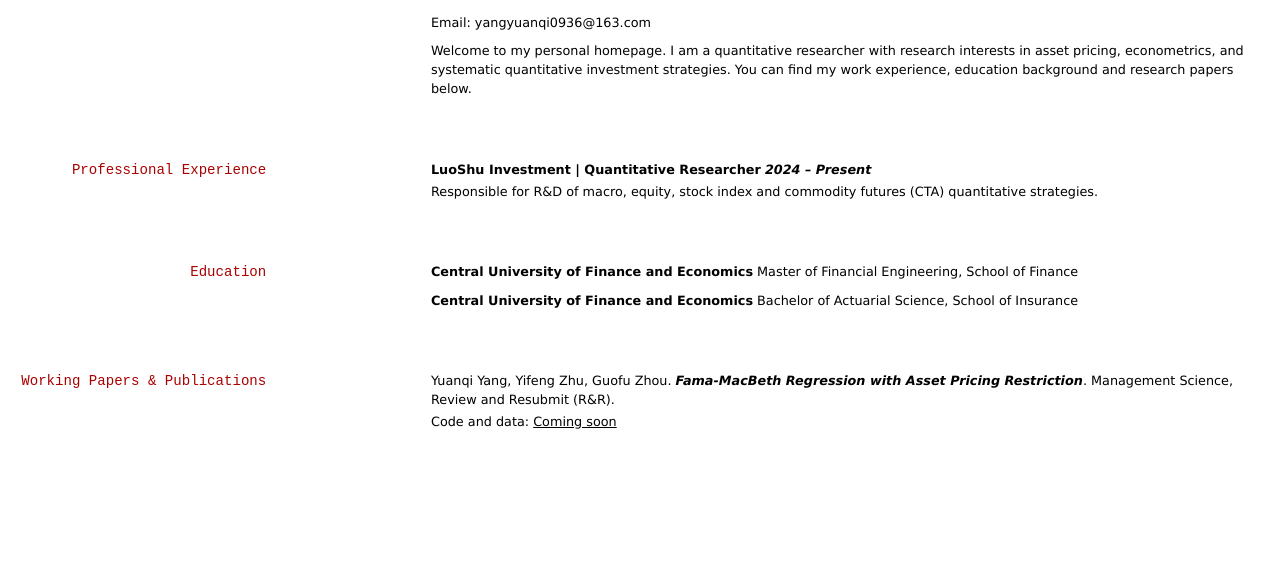
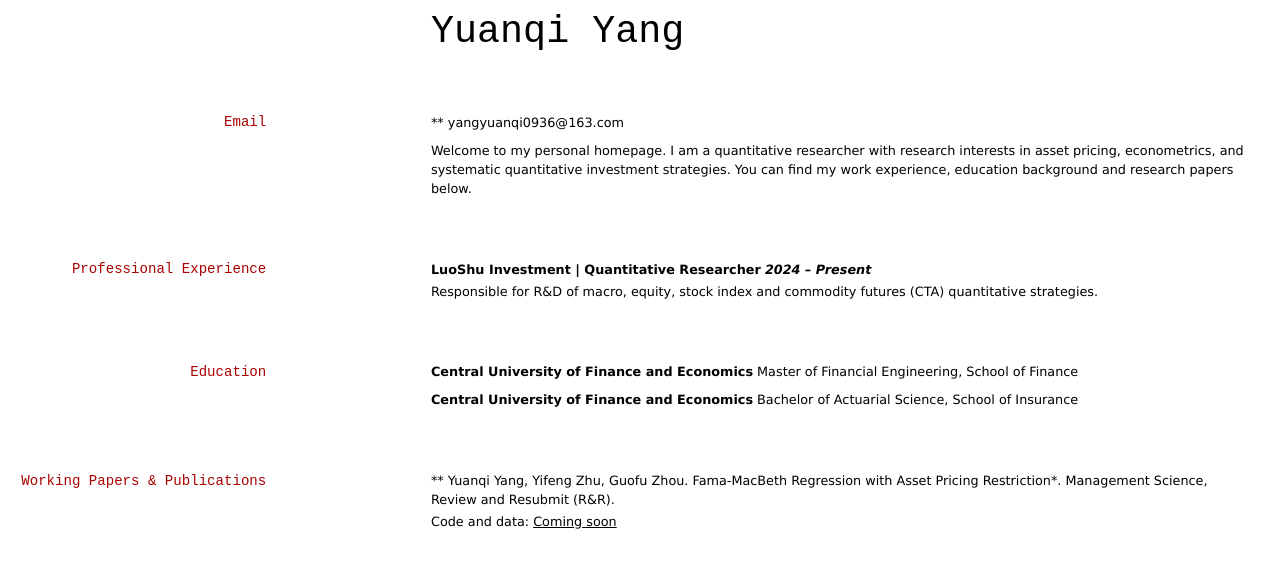
Before and after one commit to YuanqiYangfiance/YuanqiYang-s-Website, a Jekyll site: the page built from index.md, in a window 1280 px wide. Shown: the top 568 px of the page. Built offline with Jekyll 4.4.1, drawn with Linux system fonts in a browser that asks for light colours.

Commit message:
Update index.md

```diff
--- a/index.md
+++ b/index.md
@@ -3,7 +3,10 @@ layout: cv
 title: Yuanqi Yang
 ---
 
-Email: yangyuanqi0936@163.com
+# Yuanqi Yang
+
+## Email
+** yangyuanqi0936@163.com
 
 Welcome to my personal homepage.
 I am a quantitative researcher with research interests in asset pricing, econometrics, and systematic quantitative investment strategies.
@@ -24,6 +27,6 @@ Bachelor of Actuarial Science, School of Insurance
 
 ## Working Papers & Publications
 
-Yuanqi Yang, Yifeng Zhu, Guofu Zhou. *Fama-MacBeth Regression with Asset Pricing Restriction*. Management Science, Review and Resubmit (R&R).
+** Yuanqi Yang, Yifeng Zhu, Guofu Zhou. Fama-MacBeth Regression with Asset Pricing Restriction*. Management Science, Review and Resubmit (R&R).
 
-- Code and data: [Coming soon](https://github.com/你的用户名/fama-macbeth-restriction)
+* Code and data: [Coming soon](https://github.com/你的用户名/fama-macbeth-restriction)
```
